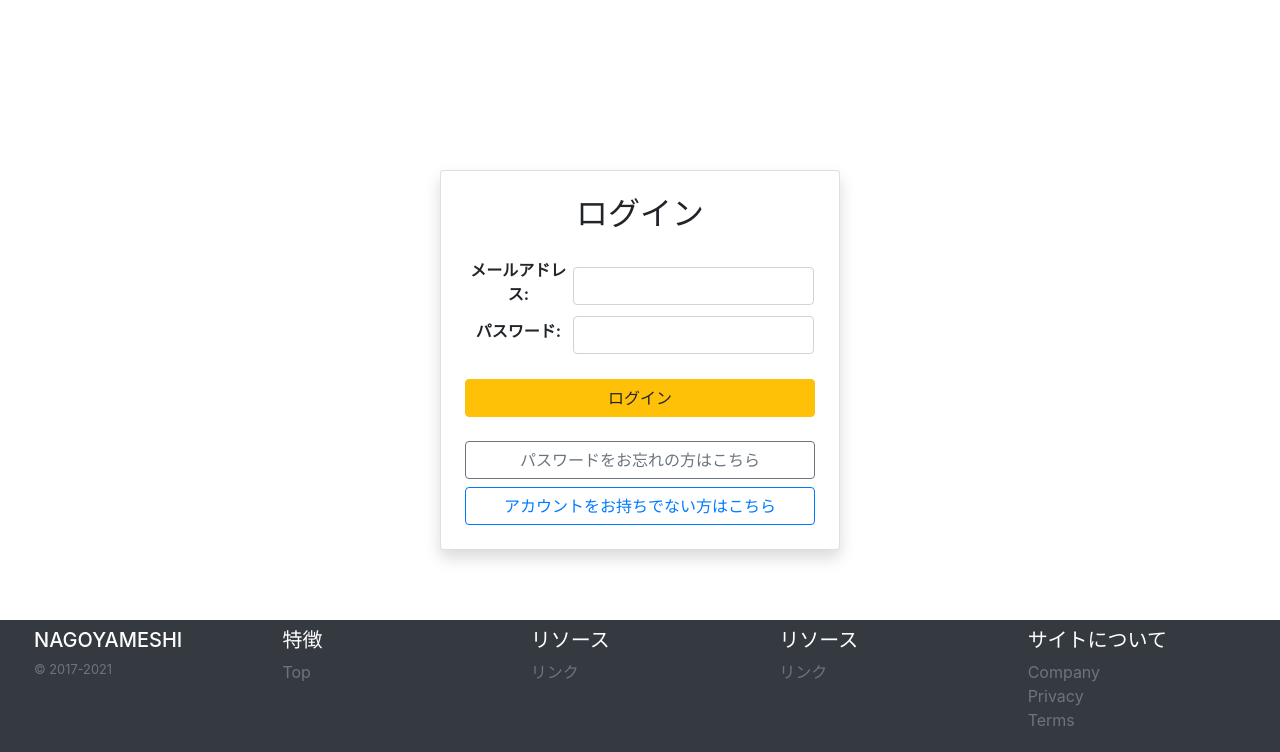
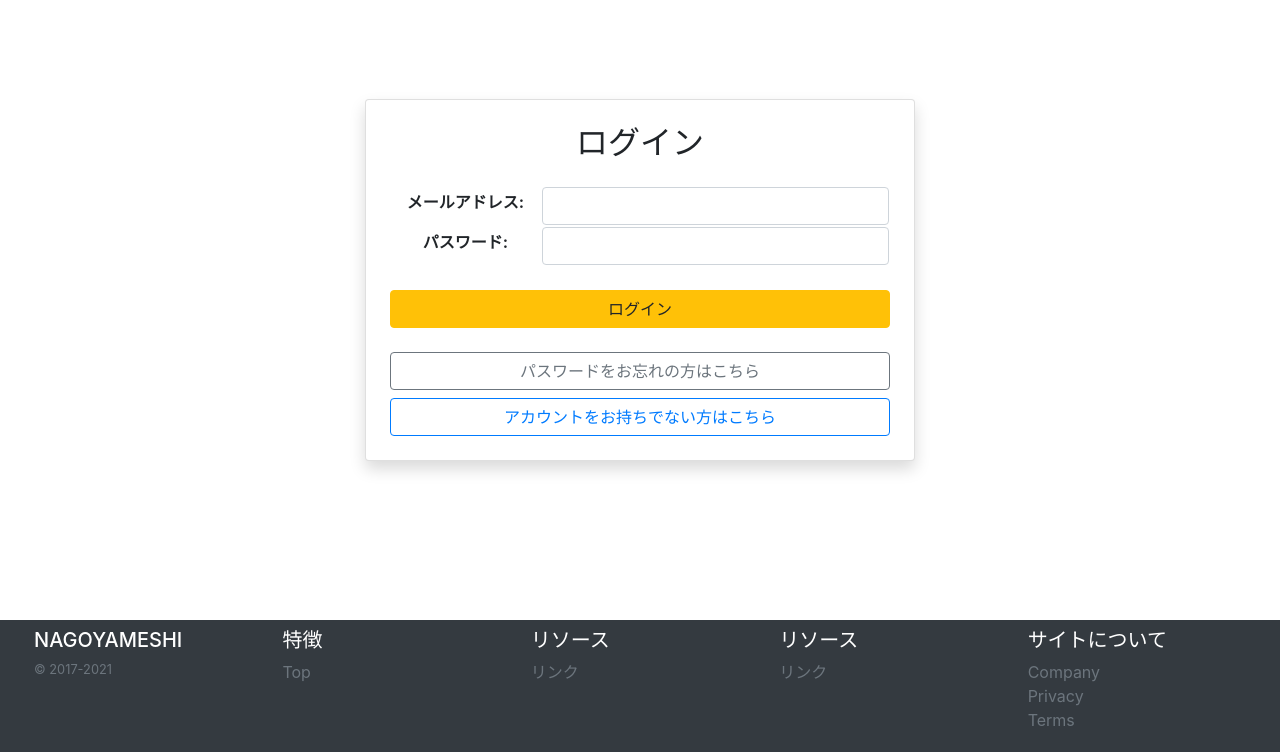
Before and after one commit to miyaG9I8/NAGOYAMESHI, a Django app: page /login/ in a window 1280 px wide. Shown: the part 48-800 px from the top of the page. Run offline with Django 5.2, Linux system fonts and the light colour scheme; some libraries are stand-ins or nearby versions.

Commit message:
login画面修正とREADMEにlogin画面追加

```diff
--- a/templates/pages/login.html
+++ b/templates/pages/login.html
@@ -3,8 +3,8 @@
 
 {% block main %}
 
-<div class="d-flex justify-content-center align-items-center" style="min-height: 90vh;">
-  <div class="card shadow p-4" style="width: 400px;">
+<div class="d-flex justify-content-center align-items-center" style="min-height: 70vh;">
+  <div class="card shadow p-4" style="width: 550px;">
     <h2 class="text-center mb-4">ログイン</h2>
     <form action="{% url 'nagoyameshi:login' %}" method="post">
       {% csrf_token %}
@@ -29,32 +29,4 @@
   </div>
 </div>
 
-<!--bootstrapを利用に変更-->
-<!--
-<h2>ログイン</h2>
-    <form action="{% url 'nagoyameshi:login' %}" method="post">
-        {% csrf_token %}
-        <table  class="signup_table">
-            <tr class="contact">
-                <th><label for="id_username" class="contact_label">メールアドレス:</label></th>
-                <td><input type="text" name="username" autocomplete="off" required="" id="id_username" data-nlok-ref-guid="9d0821cd-dd0d-4e70-d38c-8621a91ad4f3" class="contact_textbox"></td>
-            </tr>
-            <tr class="contact">
-                <th><label for="id_password" class="contact_label">パスワード</label> </th>
-                <td><input type="password" name="password" autocomplete="off" required="" id="id_password" data-nlok-ref-guid="66c580a5-7773-4654-f4cf-c4f517dc8546" class="contact_textbox"></td>
-            </tr>
-        </table>
-        <div class="input-group-append">
-            <input class="btn btn-outline-warning" type="submit" value="ログイン" id="search_button">
-        </div>
-    </form>
-    <br>
-    <div class="create_account">
-        <div  style="margin-right: 10px;">
-            <a href="{% url 'nagoyameshi:password_reset' %}"><input class="btn btn-outline-warning" type="submit" value="パスワードをお忘れの方はこちら"></a><br><br>
-            <a href="{% url 'nagoyameshi:signup' %}"><input class="btn btn-outline-warning" type="submit" value="アカウントをお持ちでない方はこちら"></a>
-        </div>
-    </div>
--->
-
 {% endblock %}
```
Also changed, not shown: README.md, 1 other file.
